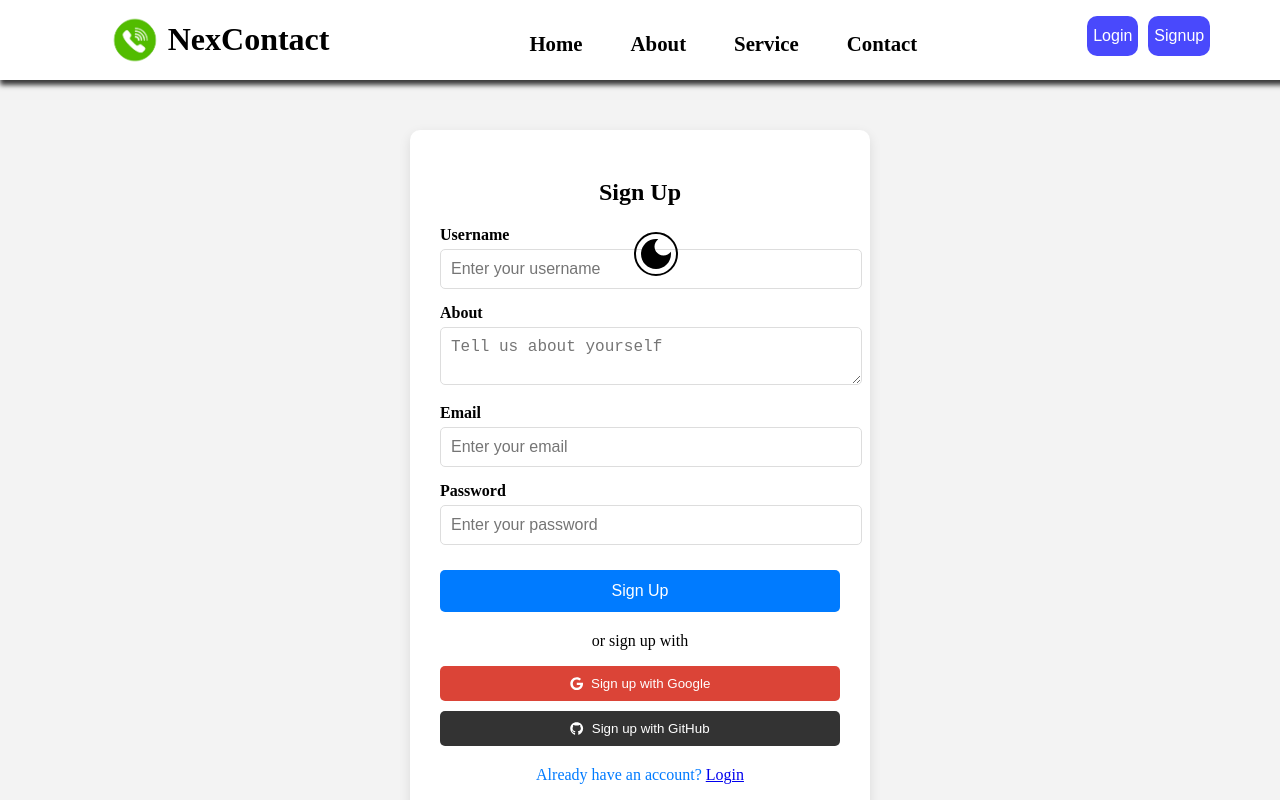
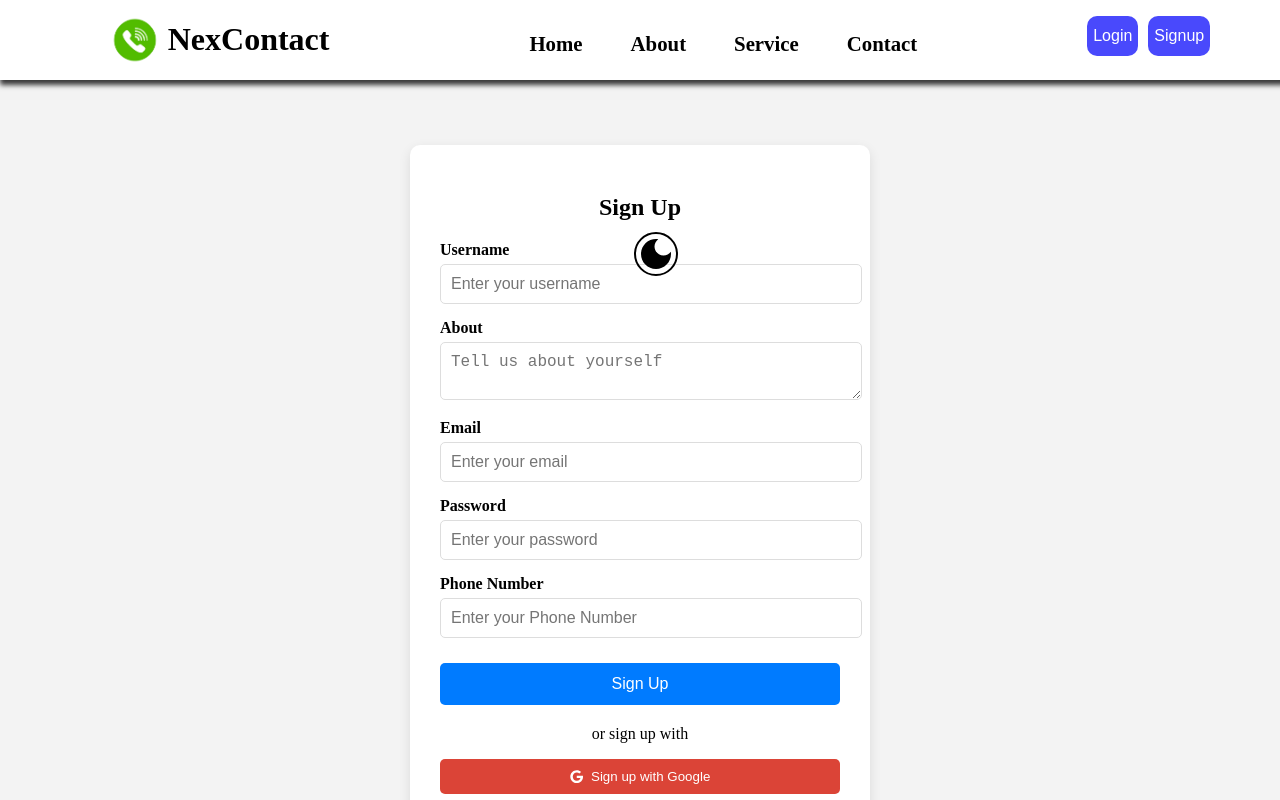
Before and after one commit to prathamlashkari/NexContact, a React (Vite) app in the folder client/: page /signup in a window 1280 px wide. Shown: the top 800 px of the page. Built offline with nearby package versions, Linux system fonts and the light colour scheme.

Commit message:
updated some styles of signup and login

```diff
--- a/client/src/component/Auth/Signup.jsx
+++ b/client/src/component/Auth/Signup.jsx
@@ -9,6 +9,7 @@ const Signup = ({ theme }) => {
     email: "",
     password: "",
     about: "",
+    phoneNumber: "",
   });
 
   const handleChange = (e) => {
@@ -67,6 +68,17 @@ const Signup = ({ theme }) => {
               required
             />
           </div>
+          <div className="input-group">
+            <label>Phone Number</label>
+            <input
+              type="text"
+              name="phoneNumber"
+              placeholder="Enter your Phone Number"
+              value={formData.phoneNumber}
+              onChange={handleChange}
+              required
+            />
+          </div>
           <button type="submit" className="auth-btn">
             Sign Up
           </button>
--- a/client/src/component/Auth/auth.css
+++ b/client/src/component/Auth/auth.css
@@ -3,7 +3,8 @@
   display: flex;
   justify-content: center;
   align-items: center;
-  height: 100vh;
+  height: 110vh;
+    padding-top: 14px;
   background-color: #f3f3f3;
 }
 
```
